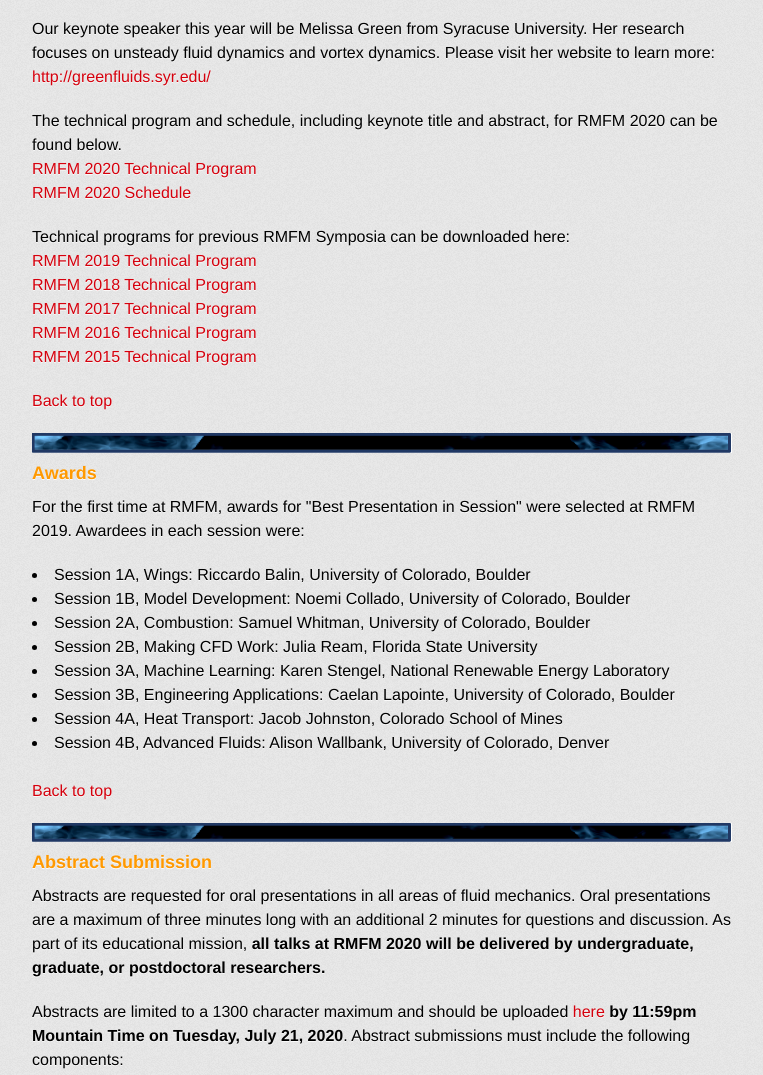
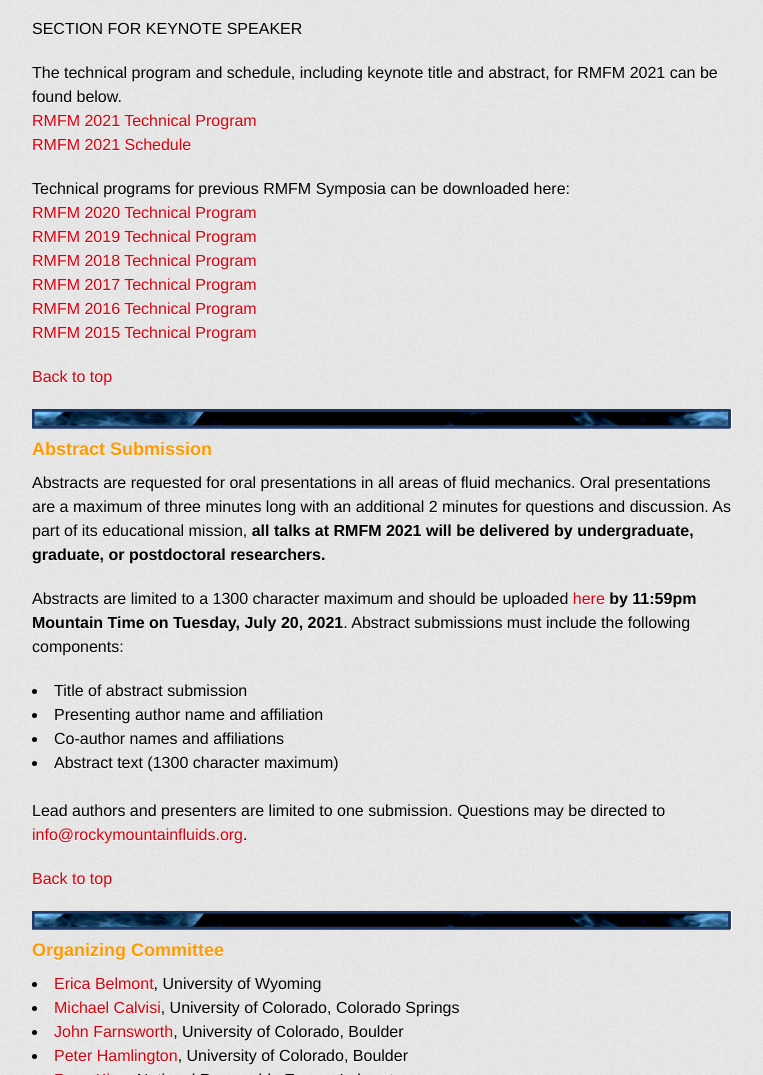
Before and after one commit to phamlington/rockymountainfluids.org, a plain HTML site: page index.html in a window 1280 px wide. Shown: the part 922-1997 px from the top of the page, without its empty margins (258-1021 px from the left). Drawn offline with Linux system fonts and the light colour scheme; a web font is replaced by a local one.

Commit message:
Index has been updated to reflect new year and changes regarding previous awards, etc.#

```diff
--- a/index.html
+++ b/index.html
@@ -30,7 +30,7 @@
           <center>
           <a name="top"></a>
           <a href="http://rockymountainfluids.org/"><img src="images/logo2020.png" alt="RMFM 2020" style="width:700px;"></a>
-          <h4> Tuesday, August 4, 2020</h4>
+          <h4> Tuesday, August 10, 2021</h4>
 			 <h4> Online through Zoom </h4>
 			 <h4> University of Colorado, Boulder</h4>
 			 </center>
@@ -41,7 +41,7 @@
           <a href="#program"      class="button"><strong>Program</strong></a>
           <a target="_blank"      href="https://forms.gle/UDEofKoG1BLyVY8F8" class="button"><strong>Registration</strong></a>
           <a href="#abstracts"    class="button"><strong>Abstracts</strong></a>
-          <a href="#awards"       class="button"><strong>Awards</strong></a>
+          <!--<a href="#awards"       class="button"><strong>Awards</strong></a>-->
           <a href="attachments/RMFM2020_CallforAbstracts.pdf" class="button"><strong>Announcement</strong></a>
           <a href="#organizers"   class="button"><strong>Organizers</strong></a>
           <a href="#instructions" class="button"><strong>Instructions</strong></a>
@@ -52,49 +52,50 @@
         <center><img src="images/divider.png" style="width:700px;"></center>
         <section id="main_content">
 
-<h3><a id="about" class="anchor" href="#about" aria-hidden="true"><span class="octicon octicon-link"></span></a>6th Annual Rocky Mountain Fluid Mechanics Research Symposium</h3>
-<p>The Rocky Mountain Fluid Mechanics (RMFM) Research Symposium is a local technical meeting bringing together students, faculty, and professional researchers with a common interest in fluid mechanics. The primary purpose of the symposium is to provide student researchers along the Colorado Front Range and the greater Rocky Mountain Region the opportunity to present and discuss their work in a casual setting. Oral presentations are encouraged from interested students, but a presentation is not required to attend the meeting. Please contact <a href="mailto:info@rockymountainfluids.org">info@rockymountainfluids.org</a> if you would like more information about RMFM 2020.</p>
+<h3><a id="about" class="anchor" href="#about" aria-hidden="true"><span class="octicon octicon-link"></span></a>7th Annual Rocky Mountain Fluid Mechanics Research Symposium</h3>
+<p>The Rocky Mountain Fluid Mechanics (RMFM) Research Symposium is a local technical meeting bringing together students, faculty, and professional researchers with a common interest in fluid mechanics. The primary purpose of the symposium is to provide student researchers along the Colorado Front Range and the greater Rocky Mountain Region the opportunity to present and discuss their work in a casual setting. Oral presentations are encouraged from interested students, but a presentation is not required to attend the meeting. Please contact <a href="mailto:info@rockymountainfluids.org">info@rockymountainfluids.org</a> if you would like more information about RMFM 2021.</p>
 <p><a href="#top">Back to top</a></p>
 
 <center><img src="images/divider.png" style="width:700px;"></center>
 
 <h3><a id="program" class="anchor" href="#program" aria-hidden="true"><span class="octicon octicon-link"></span></a>Program</h3>
-<p>Due to COVID-19, we will be conducting the conference virtually with the following format. Presenters will pre-record a video of their research that is no more than three minutes in length. This video can take any form you would like, including but not limited to: recorded oral presentation with slides, video of experiment or simulation, or fluids demonstration. More details are provided <a href="#instructions">below</a>. These will be published two days prior to the conference on platform and taken down August 18th. On the day of the conference, videos will be played in different sessions based on subject matter, and after each video, the moderator will facilitate two minutes of Q&A from the audience and video comments. Additional events during the conference will include a keynote speaker and a panel discussion on diversity.</p>
+<p>Due to COVID-19, we will be conducting the conference virtually with the following format. Presenters will pre-record a video of their research that is no more than three minutes in length. This video can take any form you would like, including but not limited to: recorded oral presentation with slides, video of experiment or simulation, or fluids demonstration. More details are provided <a href="#instructions">below</a>. These will be published two days prior to the conference on platform and taken down August 24th. On the day of the conference, videos will be played in different sessions based on subject matter, and after each video, the moderator will facilitate two minutes of Q&A from the audience and video comments. Additional events during the conference will include a keynote speaker and a panel discussion on diversity.</p>
 
-<p>Our keynote speaker this year will be Melissa Green from Syracuse University. Her research focuses on unsteady fluid dynamics and vortex dynamics. Please visit her website to learn more: <a href="http://greenfluids.syr.edu/">http://greenfluids.syr.edu/</a></p>
+<p>SECTION FOR KEYNOTE SPEAKER</a></p>
 
-<p>The technical program and schedule, including keynote title and abstract, for RMFM 2020 can be found below.<br>
-<a href="attachments/RMFM2020_TechnicalProgram.pdf">RMFM 2020 Technical Program</a><br>
-<a href="attachments/RMFM2020_Schedule.pdf">RMFM 2020 Schedule</a></p>
+<p>The technical program and schedule, including keynote title and abstract, for RMFM 2021 can be found below.<br>
+<a href="attachments/RMFM2021_TechnicalProgram.pdf">RMFM 2021 Technical Program</a><br>
+<a href="attachments/RMFM2021_Schedule.pdf">RMFM 2021 Schedule</a></p>
 
 <p>Technical programs for previous RMFM Symposia can be downloaded here:<br>
+<a href="attachments/RMFM2020_TechnicalProgram.pdf">RMFM 2020 Technical Program</a><br>
 <a href="attachments/RMFM2019_TechnicalProgram.pdf">RMFM 2019 Technical Program</a><br>
 <a href="attachments/RMFM2018_TechnicalProgram.pdf">RMFM 2018 Technical Program</a><br>
 <a href="attachments/RMFM2017_TechnicalProgram.pdf">RMFM 2017 Technical Program</a><br>
 <a href="attachments/RMFM2016_TechnicalProgram.pdf">RMFM 2016 Technical Program</a><br>
 <a href="attachments/RMFM2015_TechnicalProgram.pdf">RMFM 2015 Technical Program</a></p>
 <p><a href="#top">Back to top</a></p>
-
+<!--
 <center><img src="images/divider.png" style="width:700px;"></center>
 
 <h3><a id="awards" class="anchor" href="#awards" aria-hidden="true"><span class="octicon octicon-link"></span></a>Awards</h3>
-<p>For the first time at RMFM, awards for "Best Presentation in Session" were selected at RMFM 2019. Awardees in each session were:</p>
-<li>Session 1A, Wings: Riccardo Balin, University of Colorado, Boulder</li>
-<li>Session 1B, Model Development: Noemi Collado, University of Colorado, Boulder</li>
-<li>Session 2A, Combustion: Samuel Whitman, University of Colorado, Boulder</li>
-<li>Session 2B, Making CFD Work: Julia Ream, Florida State University</li>
-<li>Session 3A, Machine Learning: Karen Stengel, National Renewable Energy Laboratory</li>
-<li>Session 3B, Engineering Applications: Caelan Lapointe, University of Colorado, Boulder</li>
-<li>Session 4A, Heat Transport: Jacob Johnston, Colorado School of Mines</li>
-<li>Session 4B, Advanced Fluids: Alison Wallbank, University of Colorado, Denver</li>
+<p>Awards for "Best Presentation in Session" were selected at RMFM 2021. Awardees in each session were:</p>
+<li>Session 1A, Update</li>
+<li>Session 1B, Update</li>
+<li>Session 2A, Update</li>
+<li>Session 2B, Update</li>
+<li>Session 3A, Update</li>
+<li>Session 3B, Update</li>
+<li>Session 4A, Update</li>
+<li>Session 4B, Update</li>
 <br>
 <p><a href="#top">Back to top</a></p>
-
+-->
 <center><img src="images/divider.png" style="width:700px;"></center>
 
 <h3><a id="abstracts" class="anchor" href="#abstracts" aria-hidden="true"><span class="octicon octicon-link"></span></a>Abstract Submission</h3>
-<p>Abstracts are requested for oral presentations in all areas of fluid mechanics. Oral presentations are a maximum of three minutes long with an additional 2 minutes for questions and discussion. As part of its educational mission, <strong>all talks at RMFM 2020 will be delivered by undergraduate, graduate, or postdoctoral researchers.</strong></p>
-<p>Abstracts are limited to a 1300 character maximum and should be uploaded <a href="https://forms.gle/FYaTuot9AfzFSMES8">here</a> <strong>by 11:59pm Mountain Time on Tuesday, July 21, 2020</strong>. Abstract submissions must include the following components:
+<p>Abstracts are requested for oral presentations in all areas of fluid mechanics. Oral presentations are a maximum of three minutes long with an additional 2 minutes for questions and discussion. As part of its educational mission, <strong>all talks at RMFM 2021 will be delivered by undergraduate, graduate, or postdoctoral researchers.</strong></p>
+<p>Abstracts are limited to a 1300 character maximum and should be uploaded <a href="https://forms.gle/FYaTuot9AfzFSMES8">here</a> <strong>by 11:59pm Mountain Time on Tuesday, July 20, 2021</strong>. Abstract submissions must include the following components:
 <li>Title of abstract submission</li>
 <li>Presenting author name and affiliation</li>
 <li>Co-author names and affiliations</li>
@@ -116,7 +117,7 @@ Lead authors and presenters are limited to one submission. Questions may be dire
 <li><a href="http://inside.mines.edu/~ntilton/">Nils Tilton</a>, Colorado School of Mines</li>
 <li><a href="http://www.engr.colostate.edu/me/dr-bret-windom/">Bret Windom</a>, Colorado State University</li>
 <br>
-<p>In addition, Ryan Darragh, Mike Meehan, and Prakriti Sardana from the University of Colorado, Boulder will serve as the student organizers for RMFM 2020.
+<p>In addition, Mike Meehan, Tyler Souders, and Sam Simons-Wellin from the University of Colorado, Boulder will serve as the student organizers for RMFM 2021.
 <p><a href="#top">Back to top</a></p>
 
 <center><img src="images/divider.png" style="width:700px;"></center>
```
